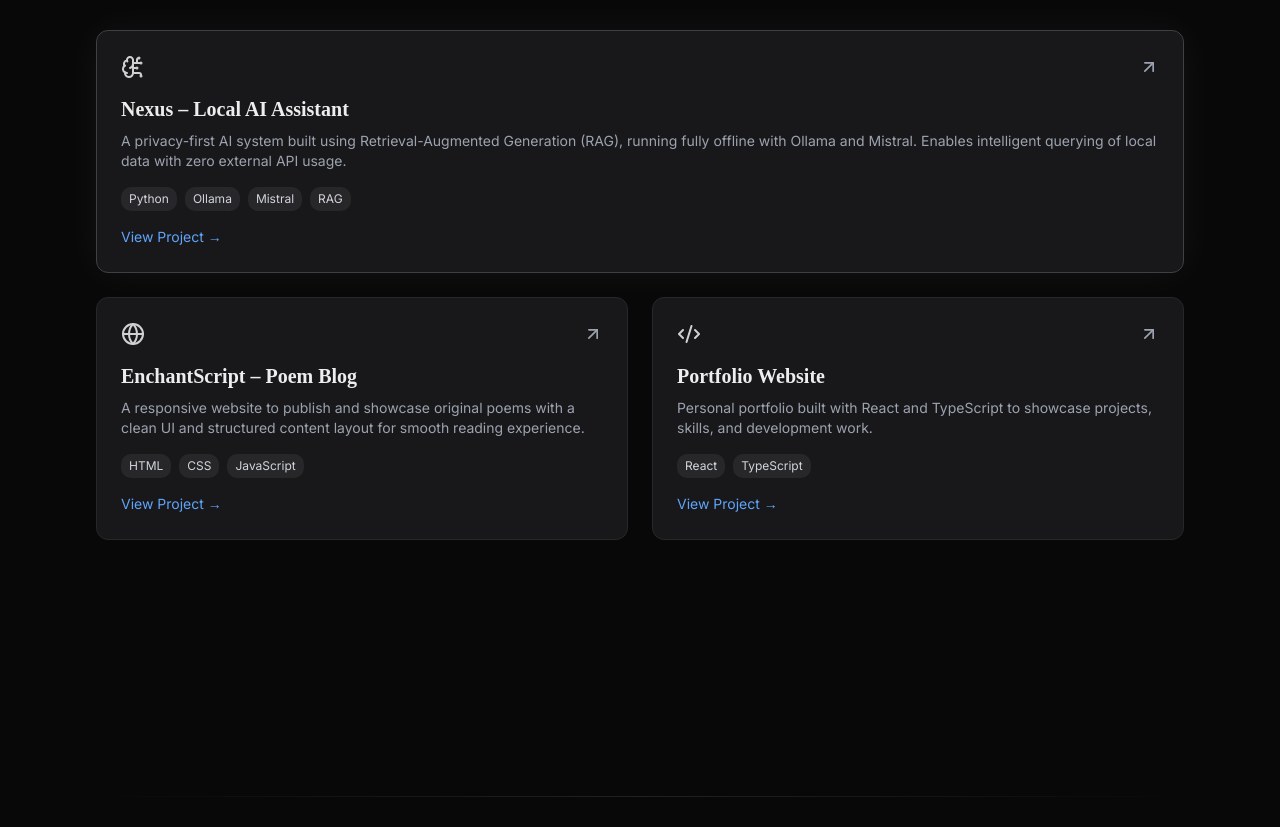
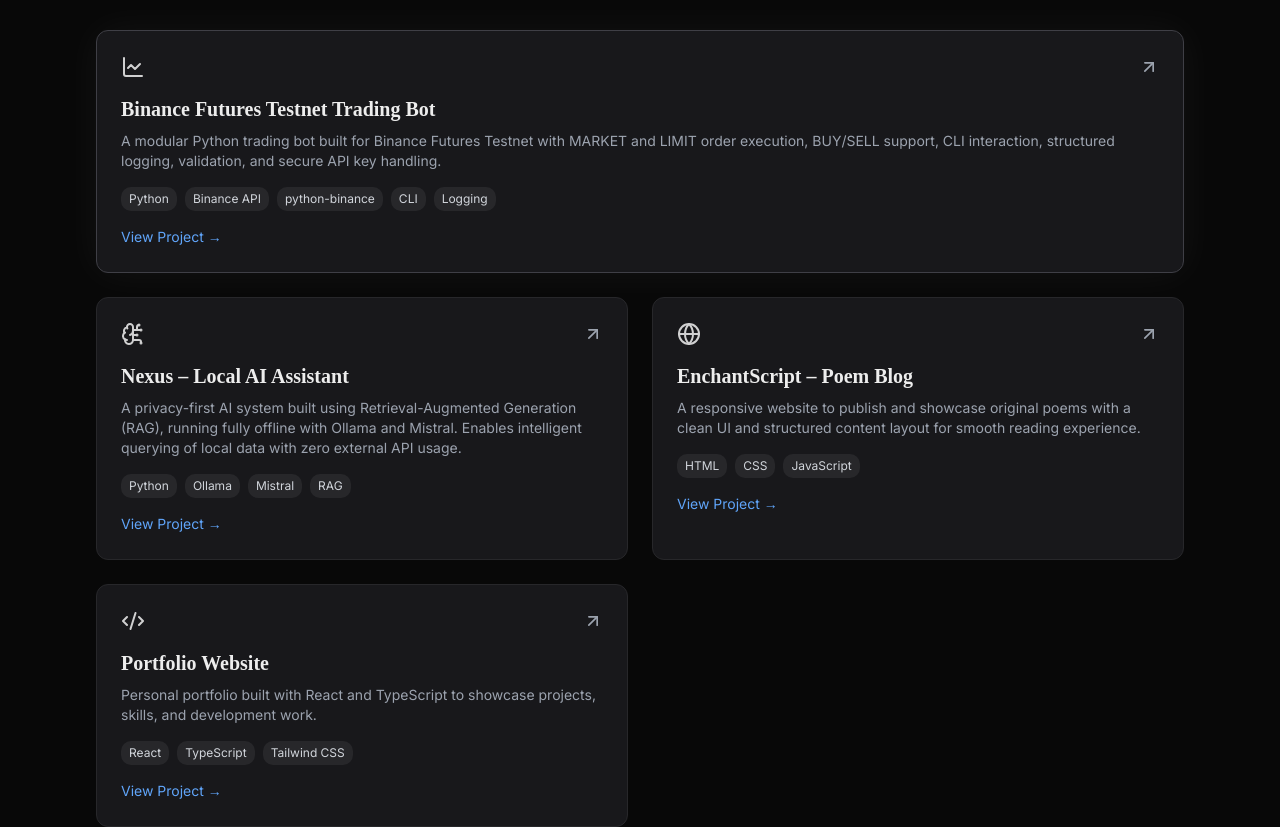
Before and after one commit to Rizeria14/akportfolio, a React (Vite) app: page / in a window 1280 px wide. Shown: the part 1720-2547 px from the top of the page. Built offline with nearby package versions, Linux system fonts and the light colour scheme; the HTML template or start-up script is replaced by a standard one.

Commit message:
Updated projects section with TradeBot project

```diff
--- a/src/components/ProjectsSection.tsx
+++ b/src/components/ProjectsSection.tsx
@@ -1,7 +1,28 @@
 import { motion } from "framer-motion";
-import { ArrowUpRight, BrainCircuit, Globe, Code2 } from "lucide-react";
+import {
+  ArrowUpRight,
+  BrainCircuit,
+  Globe,
+  Code2,
+  LineChart,
+} from "lucide-react";
 
 const projects = [
+  {
+    title: "Binance Futures Testnet Trading Bot",
+    description:
+      "A modular Python trading bot built for Binance Futures Testnet with MARKET and LIMIT order execution, BUY/SELL support, CLI interaction, structured logging, validation, and secure API key handling.",
+    tech: [
+      "Python",
+      "Binance API",
+      "python-binance",
+      "CLI",
+      "Logging",
+    ],
+    link: "https://github.com/Rizeria14/TradeBot",
+    icon: LineChart,
+    featured: true,
+  },
   {
     title: "Nexus – Local AI Assistant",
     description:
@@ -9,7 +30,6 @@ const projects = [
     tech: ["Python", "Ollama", "Mistral", "RAG"],
     link: "https://github.com/Rizeria14/nexus-ai",
     icon: BrainCircuit,
-    featured: true,
   },
   {
     title: "EnchantScript – Poem Blog",
@@ -23,7 +43,7 @@ const projects = [
     title: "Portfolio Website",
     description:
       "Personal portfolio built with React and TypeScript to showcase projects, skills, and development work.",
-    tech: ["React", "TypeScript"],
+    tech: ["React", "TypeScript", "Tailwind CSS"],
     link: "/",
     icon: Code2,
   },
@@ -45,6 +65,7 @@ const ProjectsSection = () => {
           <p className="text-muted-foreground tracking-[0.3em] uppercase text-xs mb-4">
             Projects
           </p>
+
           <h2 className="text-4xl md:text-5xl font-bold">
             What I’ve Built
           </h2>
@@ -61,9 +82,11 @@ const ProjectsSection = () => {
               viewport={{ once: true }}
               transition={{ duration: 0.6, delay: index * 0.1 }}
               className={`border rounded-xl p-6 transition-all duration-300 hover:scale-[1.02]
-              ${project.featured
-                ? "bg-zinc-900 border-zinc-700 shadow-[0_0_40px_rgba(255,255,255,0.05)] md:col-span-2"
-                : "bg-zinc-900 border-zinc-800 hover:border-zinc-600"}`}
+              ${
+                project.featured
+                  ? "bg-zinc-900 border-zinc-700 shadow-[0_0_40px_rgba(255,255,255,0.05)] md:col-span-2"
+                  : "bg-zinc-900 border-zinc-800 hover:border-zinc-600"
+              }`}
             >
 
               {/* Top */}
```
